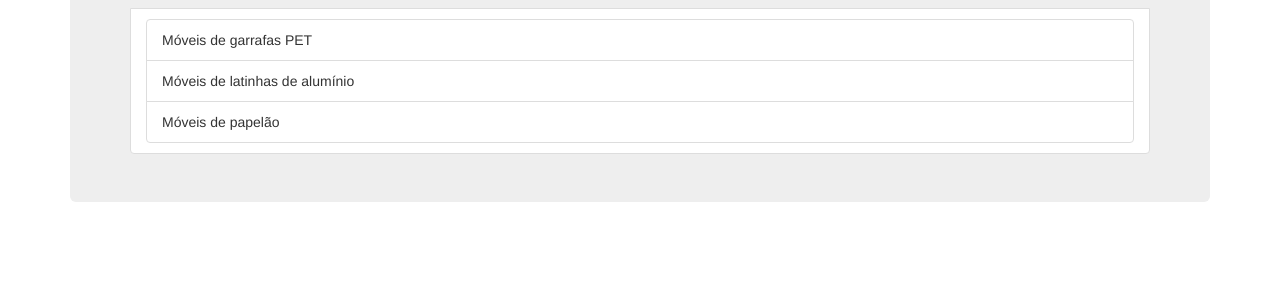
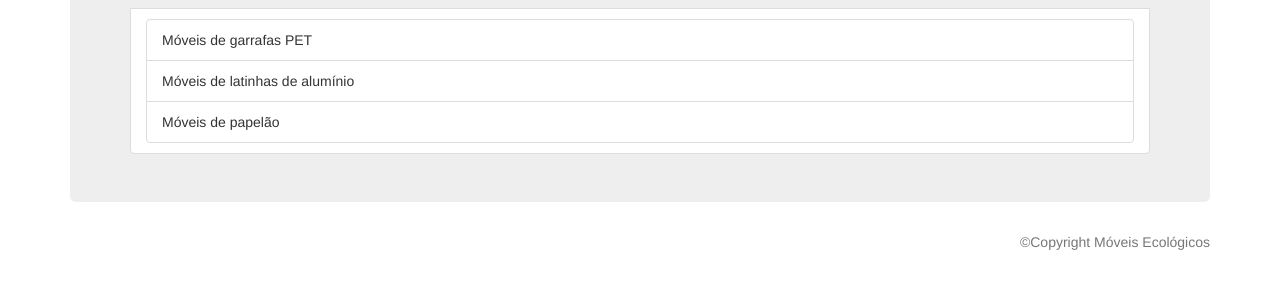
Before and after one commit to gguilherme42/moveis-ecologicos, a plain HTML site: page index.html in a window 1280 px wide. Shown: the part 192-480 px from the top of the page. Drawn offline with nearby package versions, Linux system fonts and the light colour scheme.

Commit message:
Adicionando rodapé com copyright

```diff
--- a/index.html
+++ b/index.html
@@ -22,6 +22,9 @@
             </ul>
         </div>
 
+        <p class="text-muted  text-right">
+            &copy;Copyright Móveis Ecológicos
+        </p>
     </div>
 </body>
 </html>
```
